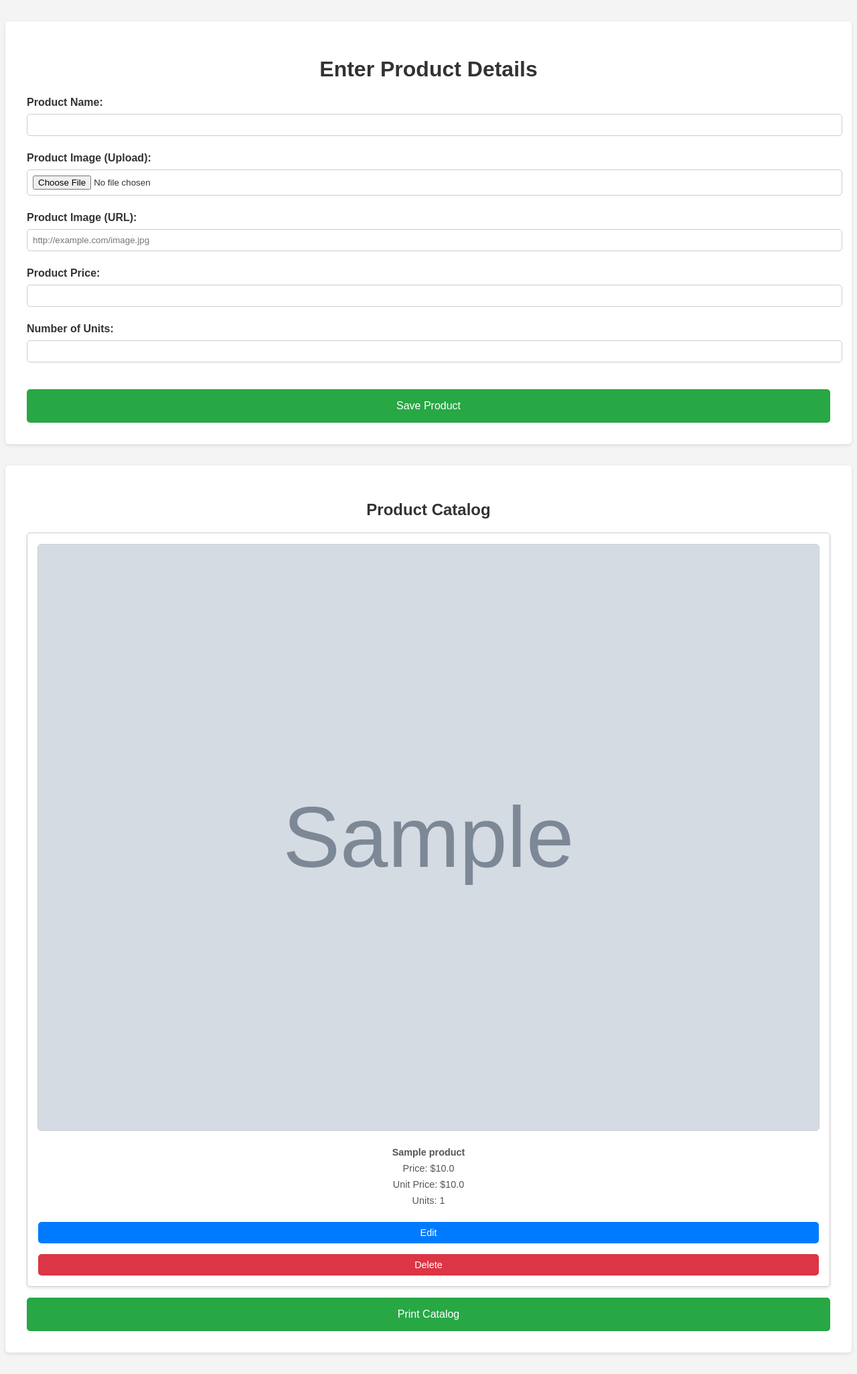
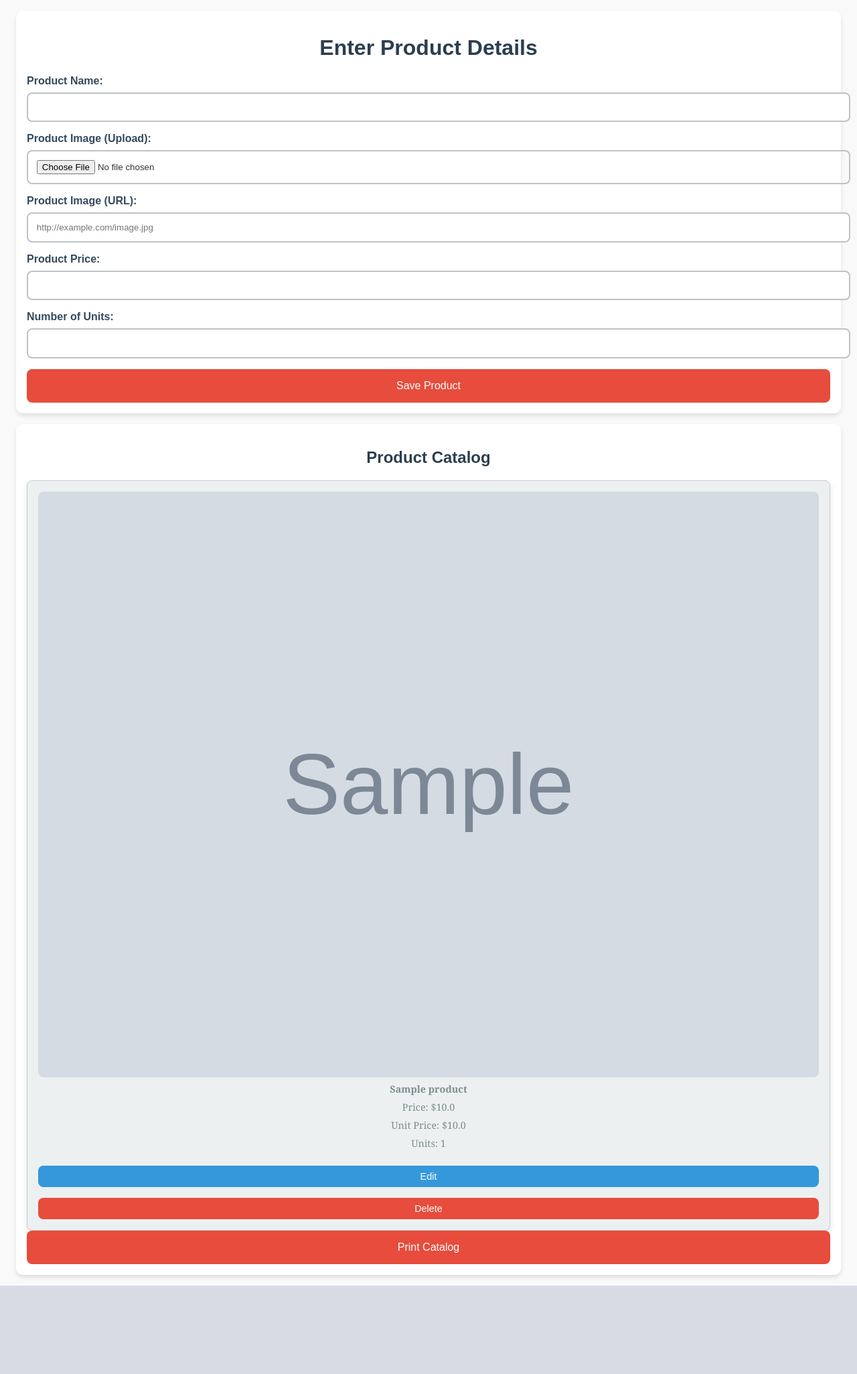
Before and after one commit to Anurag2323/BTD-Market, a Flask app: page / in a window 1280 px wide. Shown: the whole page at 67% size. After the commit the page ends 1919 px from the top, so only its background shows below. Run offline with Flask 3, Linux system fonts and the light colour scheme; a user stored in the database is signed in; tables that the repository leaves empty hold one stand-in row (values such as "Sample post"); grey boxes marked "Sample" are stand-in pictures; some libraries are stand-ins or nearby versions.

Commit message:
Update styles.css

```diff
--- a/static/css/styles.css
+++ b/static/css/styles.css
@@ -3,34 +3,36 @@ body {
     font-family: 'Georgia', serif;
     margin: 0;
     padding: 0;
-    background-color: #f4f4f4;
+    background-color: #f9f9f9;
     color: #333;
 }
 
 /* Container Styles */
-.form-container, .catalog-container, .print-container {
+.form-container, .catalog-container, .print-container, .advertisement-container {
     max-width: 1200px;
-    margin: 2rem auto;
-    padding: 2rem;
+    margin: 1rem auto;
+    padding: 1rem;
     background-color: #fff;
-    border-radius: 5px;
-    box-shadow: 0 2px 5px rgba(0, 0, 0, 0.1);
+    border-radius: 10px;
+    box-shadow: 0 4px 6px rgba(0, 0, 0, 0.1);
+    transition: all 0.3s ease-in-out;
 }
 
 h1, h2 {
     text-align: center;
-    color: #333;
+    color: #2c3e50;
     font-family: 'Arial', sans-serif;
 }
 
 .form-group {
-    margin-bottom: 1.5rem;
+    margin-bottom: 1rem;
 }
 
 label {
     display: block;
     margin-bottom: 0.5rem;
     font-weight: bold;
+    color: #34495e;
     font-family: 'Arial', sans-serif;
 }
 
@@ -40,36 +42,45 @@ input[type="file"],
 input[type="url"],
 input[type="password"] {
     width: 100%;
-    padding: 0.5rem;
-    border: 1px solid #ccc;
-    border-radius: 5px;
+    padding: 0.8rem;
+    border: 2px solid #bdc3c7;
+    border-radius: 8px;
     font-family: 'Arial', sans-serif;
+    transition: border-color 0.3s ease-in-out;
+}
+
+input[type="text"]:focus,
+input[type="number"]:focus,
+input[type="file"]:focus,
+input[type="url"]:focus,
+input[type="password"]:focus {
+    border-color: #3498db;
 }
 
 button {
     width: 100%;
     padding: 1rem;
-    background-color: #28a745;
+    background-color: #e74c3c;
     color: #fff;
     border: none;
-    border-radius: 5px;
+    border-radius: 8px;
     font-size: 1rem;
     cursor: pointer;
-    margin-top: 1rem;
+    transition: background-color 0.3s ease-in-out;
     font-family: 'Arial', sans-serif;
 }
 
 button:hover {
-    background-color: #218838;
+    background-color: #c0392b;
 }
 
 #imagePreview {
     width: 100%;
     max-height: 300px;
     margin-top: 1rem;
-    border: 1px solid #ccc;
-    border-radius: 5px;
-    background-color: #fff;
+    border: 2px solid #bdc3c7;
+    border-radius: 8px;
+    background-color: #ecf0f1;
 }
 
 /* Grid Styles */
@@ -85,23 +96,21 @@ button:hover {
     align-items: center;
     border: 1px solid #ccc;
     padding: 1rem;
-    border-radius: 5px;
-    background-color: #fff;
-    box-shadow: 0 2px 5px rgba(0, 0, 0, 0.1);
-    transition: transform 0.2s, box-shadow 0.2s;
+    border-radius: 8px;
+    background-color: #ecf0f1;
+    box-shadow: 0 4px 8px rgba(0, 0, 0, 0.1);
+    transition: transform 0.3s ease-in-out, box-shadow 0.3s ease-in-out;
 }
 
 .product-item:hover {
-    transform: translateY(-5px);
-    box-shadow: 0 4px 10px rgba(0, 0, 0, 0.2);
+    transform: translateY(-10px);
+    box-shadow: 0 8px 16px rgba(0, 0, 0, 0.2);
 }
 
 .product-img {
     width: 100%;
     height: auto;
-    border: 1px solid #ccc;
-    border-radius: 5px;
-    margin-bottom: 1rem;
+    border-radius: 8px;
 }
 
 .product-details {
@@ -112,68 +121,76 @@ button:hover {
 .product-details p {
     margin: 0.5rem 0;
     font-size: 0.9rem;
-    color: #555;
-    font-family: 'Arial', sans-serif;
+    color: #7f8c8d;
 }
 
 .edit-button, .delete-button {
-    background-color: #007bff;
+    background-color: #3498db;
     color: #fff;
     border: none;
-    border-radius: 5px;
+    border-radius: 8px;
     padding: 0.5rem;
     cursor: pointer;
     margin-top: 1rem;
     font-size: 0.9rem;
-    font-family: 'Arial', sans-serif;
+    transition: background-color 0.3s ease-in-out;
 }
 
 .edit-button:hover {
-    background-color: #0056b3;
+    background-color: #2980b9;
 }
 
 .delete-button {
-    background-color: #dc3545;
+    background-color: #e74c3c;
 }
 
 .delete-button:hover {
-    background-color: #c82333;
+    background-color: #c0392b;
 }
 
-/* Print Container Button */
-.print-container button {
-    margin-top: 20px;
+/* Print Container and Advertisement Styles */
+.print-container button, .advertisement-preview {
+    text-align: center;
+    margin-top: 1rem;
 }
 
-/* Header Styles */
 .header {
     display: flex;
     justify-content: space-between;
     align-items: center;
     margin-bottom: 2rem;
-    border-bottom: 2px solid #ccc;
-    padding-bottom: 1rem;
 }
 
 .company-logo {
-    max-height: 200px;
-    max-width: 300px;
+    max-height: 100px; /* Responsive logo size */
+    width: auto;
     object-fit: contain;
 }
 
 .company-info {
     text-align: right;
-}
-
-/* Advertisement Styles */
-.advertisement-container, .advertisement-preview {
-    text-align: center;
-    margin-bottom: 2rem;
+    color: #34495e;
 }
 
 .advertisement-img {
     max-width: 100%;
     height: auto;
-    border: 1px solid #ccc;
-    border-radius: 5px;
+    border-radius: 8px;
 }
+
+/* Responsive adjustments for smaller screens */
+@media (max-width: 768px) {
+    .form-container, .catalog-container, .print-container, .advertisement-container {
+        margin: 0.5rem;
+        padding: 0.5rem;
+    }
+
+    .header, .company-info {
+        flex-direction: column;
+        text-align: center;
+    }
+
+    .product-grid {
+        grid-template-columns: 1fr; /* Full width on small screens */
+    }
+}
```
